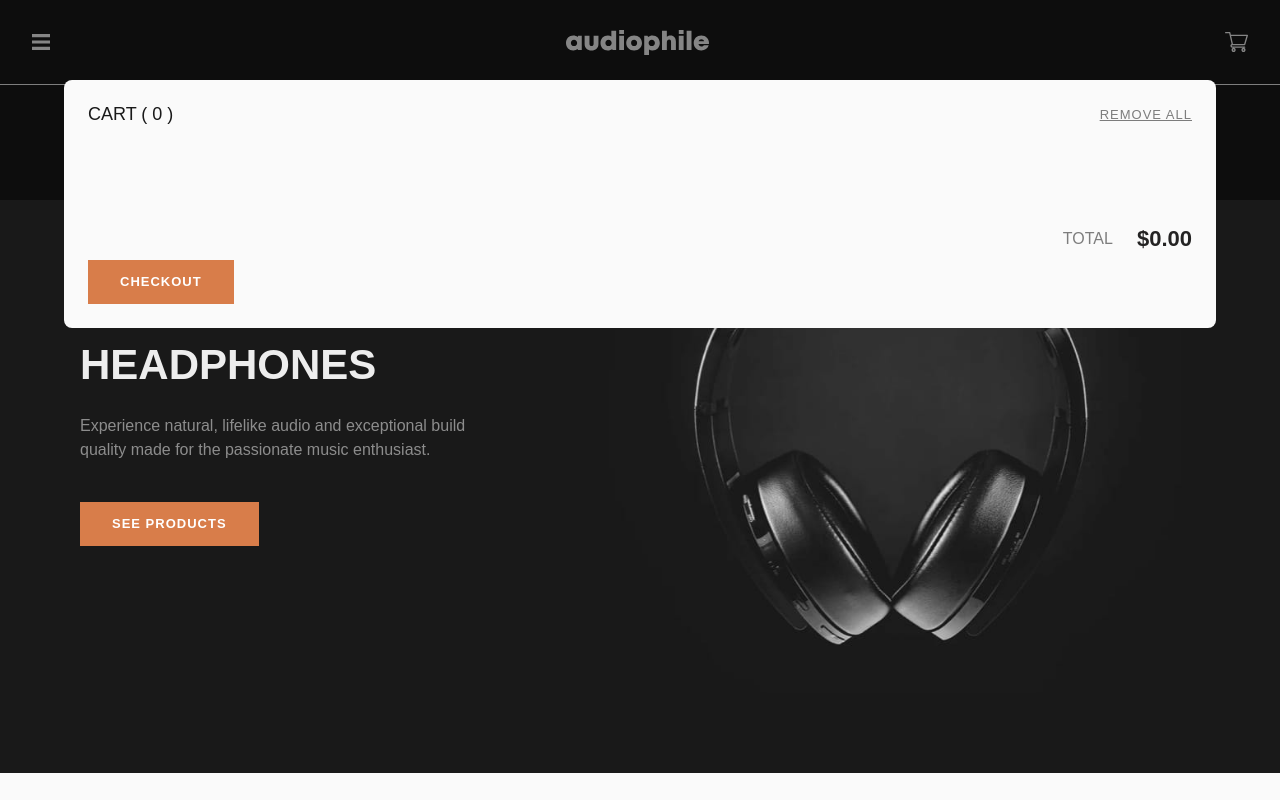
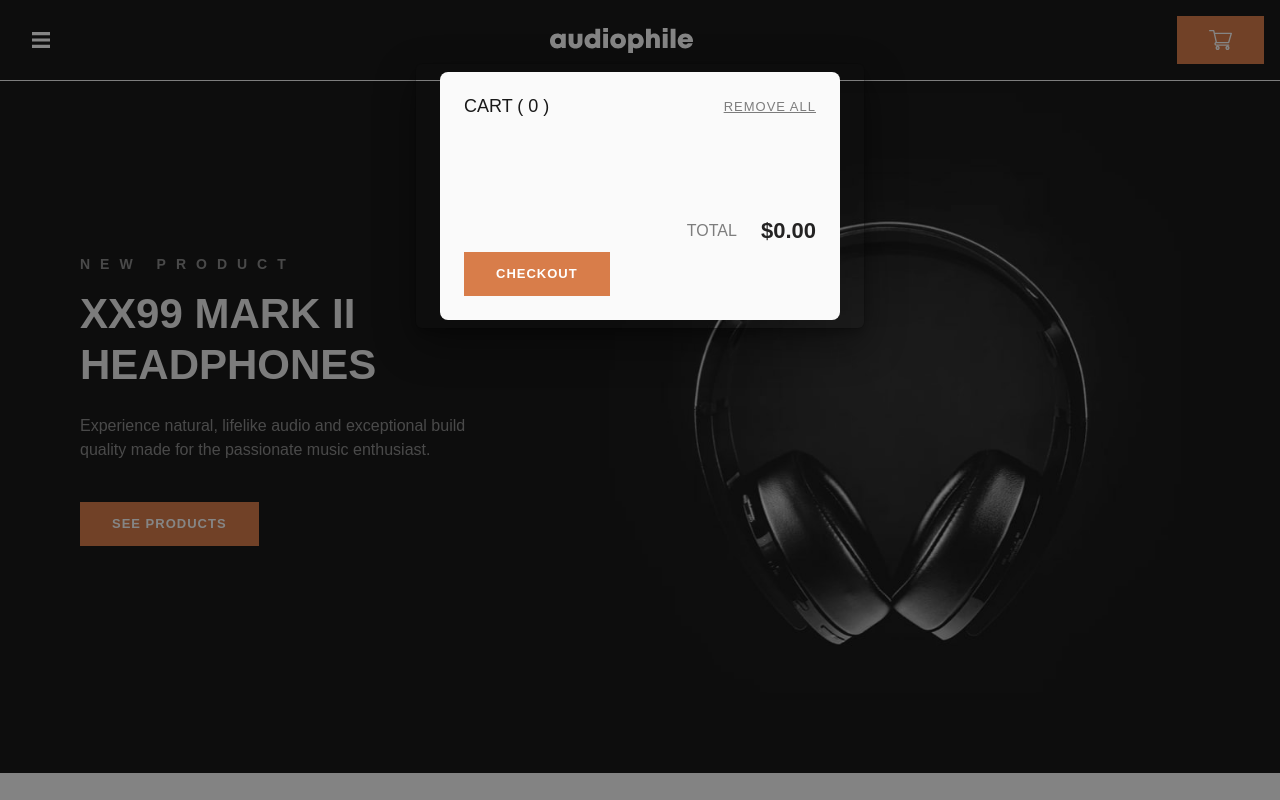
Before and after one commit to Franco-Martin11/Audiophile-ecommerce, a Next.js app: page / in a window 1280 px wide. Both pictures are taken after a click on the button 1236 px from the left and 42 px from the top of the page. Shown: the top 800 px of the page. Built offline with nearby package versions, Linux system fonts and the light colour scheme.

Commit message:
Refactor cart dialog

```diff
--- a/components/Cart/components/CartModal.tsx
+++ b/components/Cart/components/CartModal.tsx
@@ -12,30 +12,19 @@ const CartModal = () => {
     const handleReset = () => resetCart();
 
     return (
-      <Box
-        position={"absolute"}
-        zIndex={"overlay"}
-        w={"full"}
-        h={"25vh"}
-        bg={"blackAlpha.600"}
-        top={0}
-        left={0}
-        right={0}
-        bottom={0}
-        margin={"0 !important"}
-        pt={20}
-      >
+      <>
         <Box
           zIndex={"popover"}
           top={"16"}
           bg={"bg"}
-          w={"90%"}
           borderRadius={"lg"}
           mx={"auto"}
           p={6}
+          w={"full"}
+          maxW={'45rem'}
         >
           <HStack justifyContent={"space-between"}>
-            <Heading color={"black"} fontSize={"18px"} fontWeight={"500"}>
+            <Heading textColor={"black"} fontSize={"18px"} fontWeight={"500"}>
               Cart {cartState && `( ${cartState.items.length} )`}
             </Heading>
             <Button
@@ -69,7 +58,7 @@ const CartModal = () => {
             </Link>
           </Stack>
         </Box>
-      </Box>
+      </>
     );
   };
 
--- a/components/Navbar/components/Cart.tsx
+++ b/components/Navbar/components/Cart.tsx
@@ -1,25 +1,56 @@
 import { useState } from "react";
-import { Box } from "@chakra-ui/react";
+import {
+  AlertDialog,
+  AlertDialogBody,
+  AlertDialogContent,
+  AlertDialogFooter,
+  AlertDialogHeader,
+  AlertDialogOverlay,
+  Box,
+  Button,
+  useDisclosure,
+} from "@chakra-ui/react";
 import { CartModal } from "@/components/Cart/components";
+import React from "react";
 
 const Cart = () => {
-  const [open, setOpen] = useState(false);
+  // const [open, setOpen] = useState(false);
 
-  const handleClick = () => {
-    setOpen((prevOpen) => !prevOpen);
-  };
+  // const handleClick = () => {
+  //   setOpen((prevOpen) => !prevOpen);
+  // };
+
+  return (
+    <AlertDialogExample />
+    // <>
+    //   <Box
+    //     p={4}
+    //     cursor="pointer"
+    //     as="button"
+    //     onClick={handleClick}
+    //     margin="0 !important"
+    //     flex="0 0 50px"
+    //     title="Cart Button"
+    //     name="CartButton"
+    //   ></Box>
+    //   {open && <CartModal />}
+    // </>
+  );
+};
+
+export default Cart;
+
+function AlertDialogExample() {
+  const { isOpen, onOpen, onClose } = useDisclosure();
+  const cancelRef = React.useRef();
 
   return (
     <>
-      <Box
-        p={4}
-        cursor="pointer"
-        as="button"
+      <Button
         title="Cart Button"
-        margin="0 !important"
-        flex="0 0 50px"
-        onClick={handleClick}
         name="CartButton"
+        colorScheme="red"
+        onClick={onOpen}
       >
         <svg width="23" height="20" xmlns="http://www.w3.org/2000/svg">
           <path
@@ -28,10 +59,27 @@ const Cart = () => {
             fillRule="nonzero"
           />
         </svg>
-      </Box>
-      {open && <CartModal />}
+      </Button>
+
+      <AlertDialog
+        isOpen={isOpen}
+        leastDestructiveRef={cancelRef}
+        onClose={onClose}
+      >
+        <AlertDialogOverlay>
+          <AlertDialogContent>
+            <AlertDialogBody>
+              <CartModal />
+            </AlertDialogBody>
+{/*
+            <AlertDialogFooter>
+              <Button ref={cancelRef} onClick={onClose}>
+                Cancel
+              </Button>
+            </AlertDialogFooter> */}
+          </AlertDialogContent>
+        </AlertDialogOverlay>
+      </AlertDialog>
     </>
   );
-};
-
-export default Cart;
+}
```
